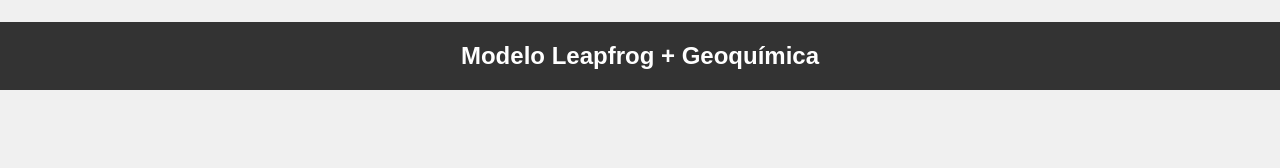
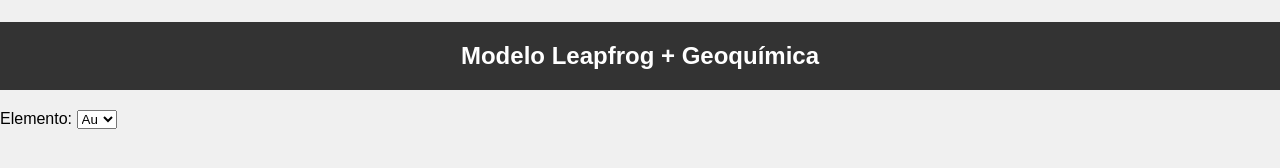
Before and after one commit to acastillocarmona-beep/mantau-visor, a plain HTML site: page index.html in a window 1280 px wide. Shown: the part 610-778 px from the top of the page. Drawn offline with nearby package versions, Linux system fonts and the light colour scheme.

Commit message:
Update index.html

```diff
--- a/index.html
+++ b/index.html
@@ -13,6 +13,13 @@
   <iframe src="https://panoraven.com/es/embed/uuOrixbYNW" width="100%" height="500px" frameborder="0" allowfullscreen></iframe>
 
   <h2>Modelo Leapfrog + Geoquímica</h2>
+  <label for="elementSelector">Elemento:</label>
+  <select id="elementSelector">
+    <option value="Au_ppm">Au</option>
+    <option value="Cu_ppm">Cu</option>
+    <option value="Zn_ppm">Fe</option>
+  </select>
+
   <canvas id="visor3D"></canvas>
   <div id="tooltip" style="display:none;"></div>
 
```
